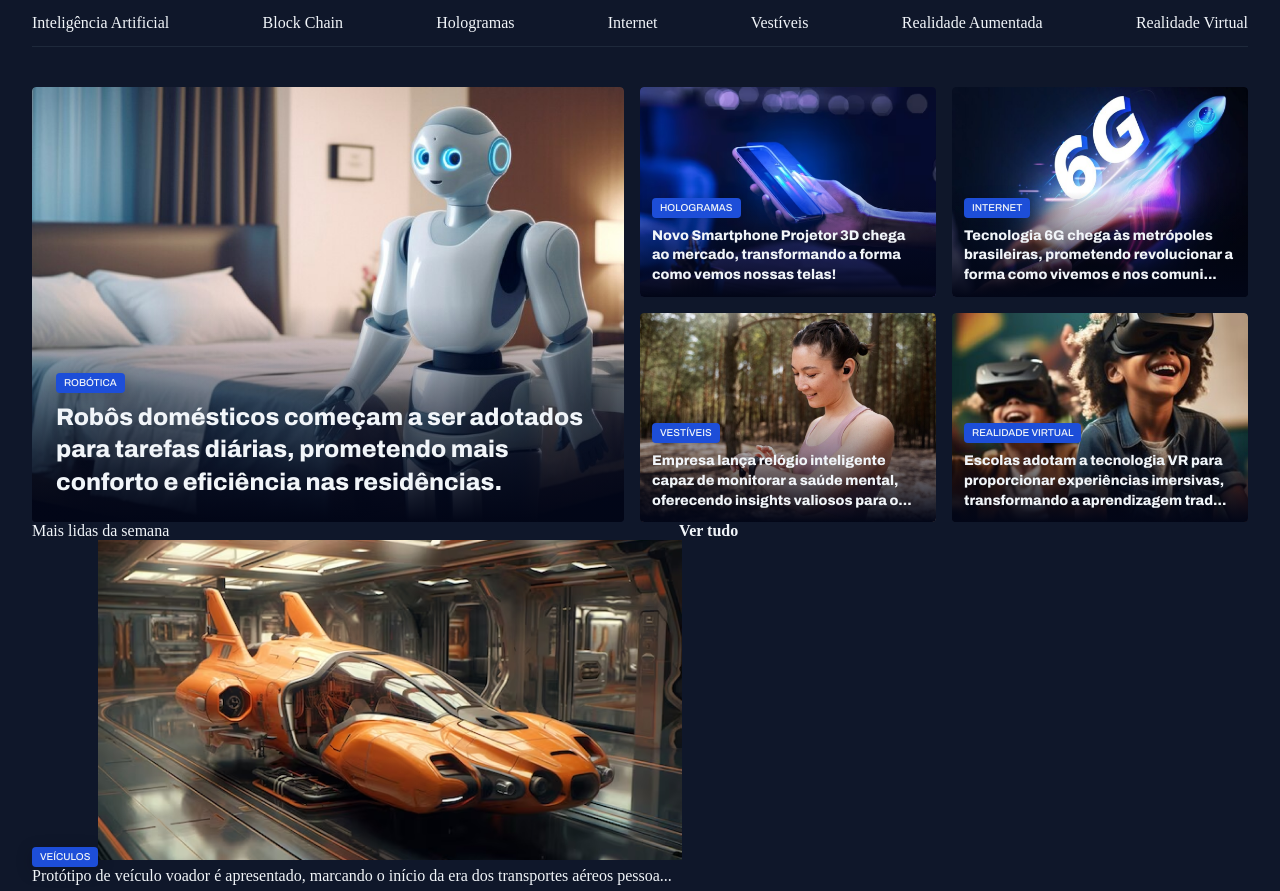
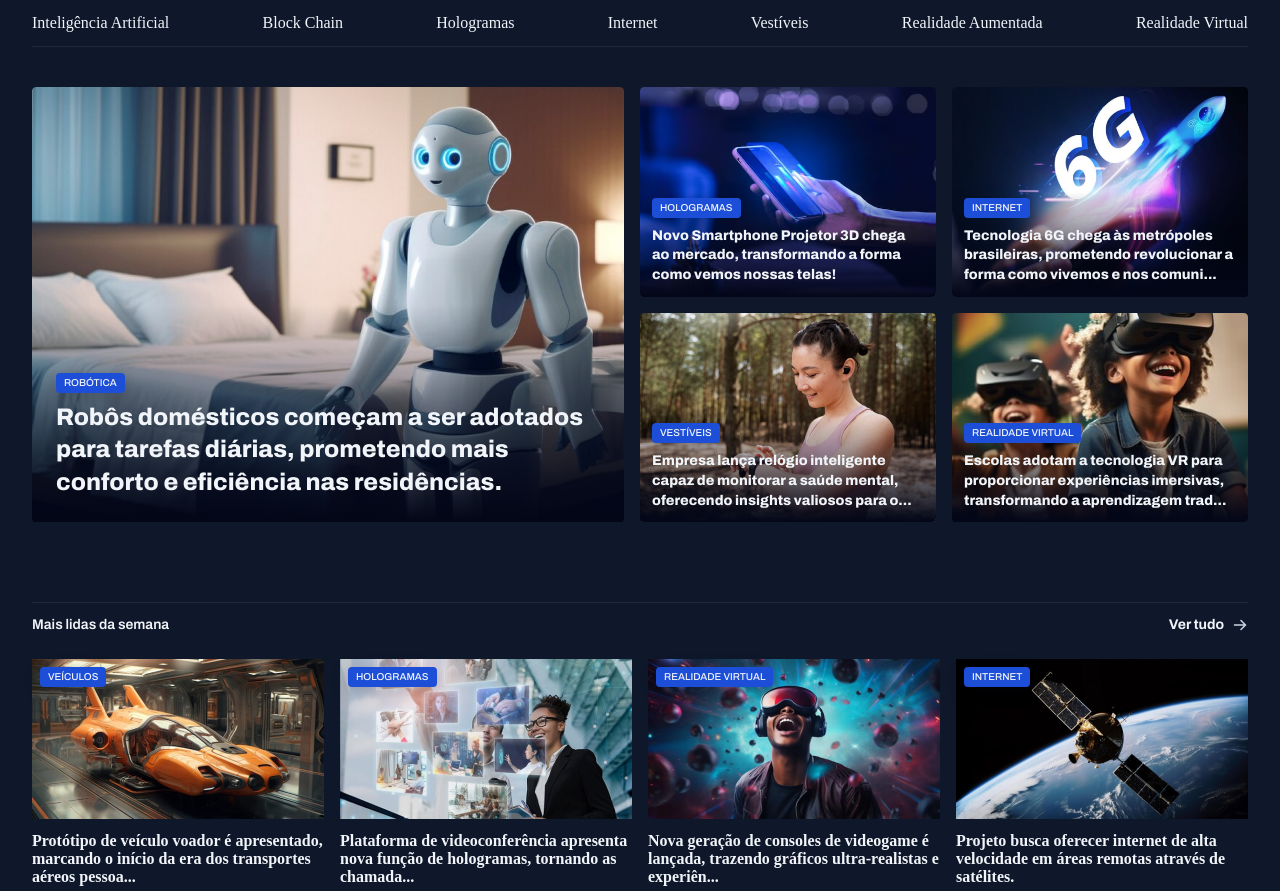
Before and after one commit to rafaumeu/fullstack_portal_de_noticias, a plain HTML site: page index.html in a window 1280 px wide. Shown: the part 61-952 px from the top of the page. Drawn offline with Linux system fonts and the light colour scheme.

Commit message:
aplicando estilos na seção mais lidas da semana

```diff
--- a/styles/global.css
+++ b/styles/global.css
@@ -52,6 +52,7 @@ img {
 }
 main {
   margin-top: 40px;
+  gap: 80px
 }
 .content-tag {
   display: inline-block;
--- a/styles/sections.css
+++ b/styles/sections.css
@@ -1,9 +1,27 @@
+section header {
+  border-top: 1px solid var(--stroke-color);
+  padding-block: 12px 24px;
+  font: var(--text-span);
+  a{
+    justify-self: end;
+    align-items: center;
+    gap: 8px;
+    span {
+      background-image: url(../assets/icons/ArrowRight.svg);
+      width: 16px;
+      height: 16px;
+    }
+    &:hover span {
+      background-image: url(../assets/icons/ArrowRightHover.svg);
+    }
+  }
+}
 #featured {
+
   img {
     height: 100%;
     object-fit: cover;
     border-radius: 4px;
-  }
   }
   .card {
     position: relative;
@@ -29,3 +47,26 @@
       }
     }
   }
+}
+
+#weekly {
+
+  &>div {
+    grid-template-columns: repeat(4, 292px);
+  }
+  img {
+    height: 160px;
+  }
+  figure {
+    position: relative;
+    .content-tag {
+      position: absolute;
+      top: 8px;
+      left: 8px;
+    }
+    p {
+      margin-top: 9px;
+      font-weight: 800;
+    }
+  }
+}
```
Lines whose indentation alone changed are shown as unchanged.
